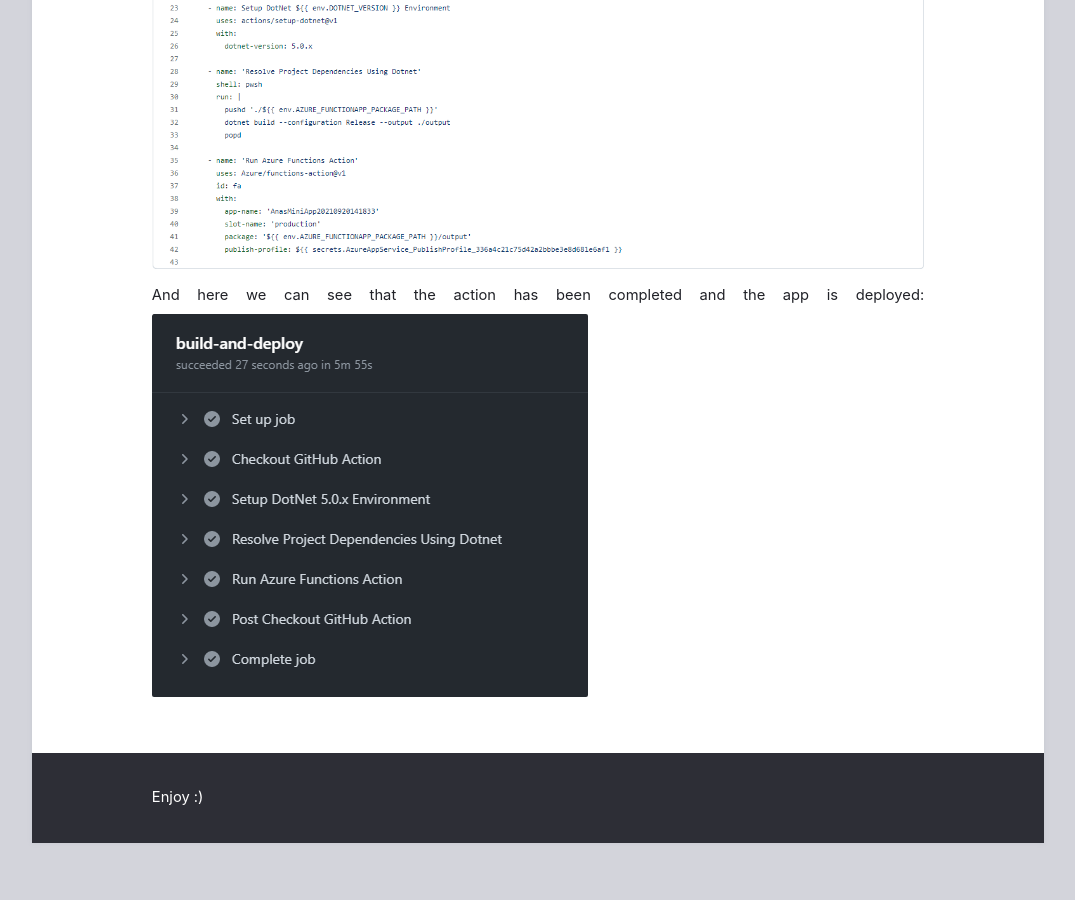
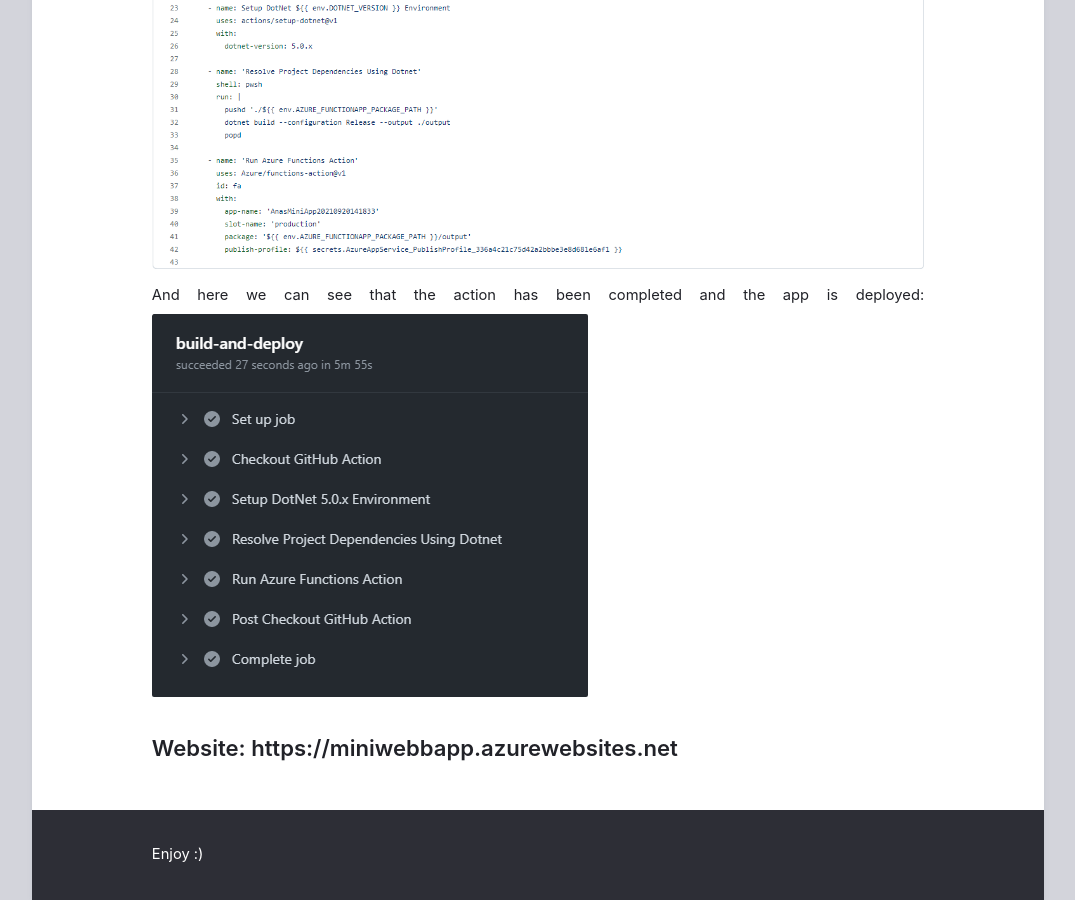
Before and after one commit to ItsAnass/ItsAnass.github.io, a Jekyll site: the page built from _posts/2021-09-24-Web-applications(Cloud).md, in a window 1280 px wide and 900 px high, scrolled down 2059 px. Shown: the whole window, without its empty margins (102-1177 px from the left). Built offline with Jekyll 4.4.1, drawn with Linux system fonts in a browser that asks for light colours; before the commit the page ends 2902 px from its top, so only the background shows below that.

Commit message:
Update 2021-09-24-Web-applications(Cloud).md

```diff
--- a/_posts/2021-09-24-Web-applications(Cloud).md
+++ b/_posts/2021-09-24-Web-applications(Cloud).md
@@ -28,3 +28,5 @@ After creating app service in Azure I went to deployment center to connect my re
 ![WorkFlow](https://github.com/ItsAnass/ItsAnass.github.io/blob/main/assets/Images/W/yml%202021-09-24%20132724.png?raw=true)
 And here we can see that the action has been completed and the app is deployed:
 ![ActionWorkFlow](https://github.com/ItsAnass/ItsAnass.github.io/blob/main/assets/Images/W/Build%20and%20deploy%202021-09-24%20133050.png?raw=true)
+
+## Website: https://miniwebbapp.azurewebsites.net
```
